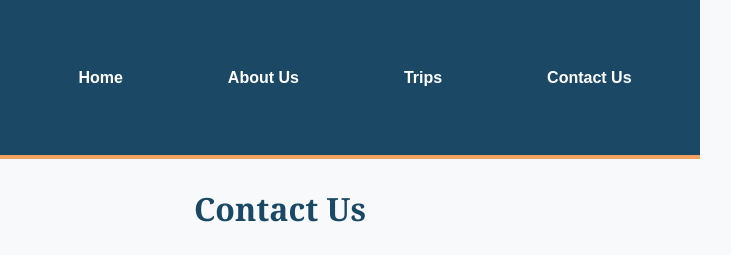
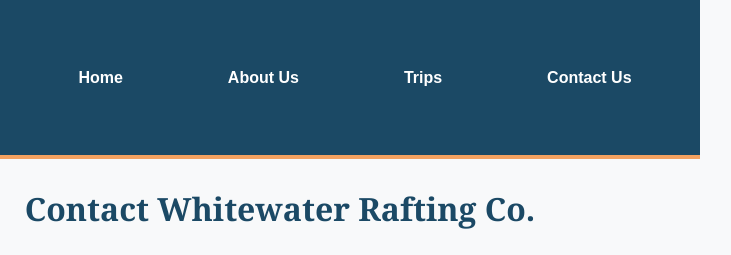
Before and after one commit to maranke247/wdd130, a plain HTML site: page wwr/contact.html in a window 1280 px wide. Shown: the top 255 px of the page, 360-1091 px from the left. Drawn offline with Linux system fonts and the light colour scheme.

Commit message:
Update contact header to include company name

```diff
--- a/wwr/contact.html
+++ b/wwr/contact.html
@@ -20,7 +20,7 @@
   </header>
 
   <main>
-    <h1>Contact Us</h1>
+    <h1>Contact Whitewater Rafting Co.</h1>
 
     <section class="contact-info">
       <div class="company-details">
```
